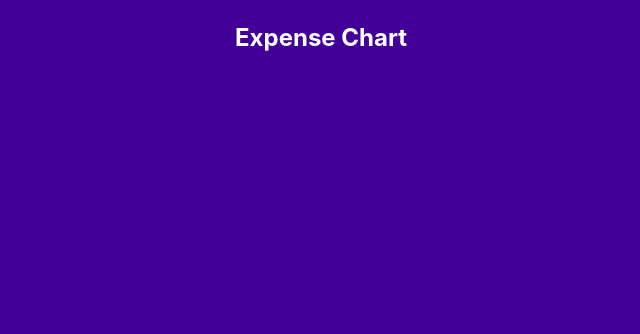
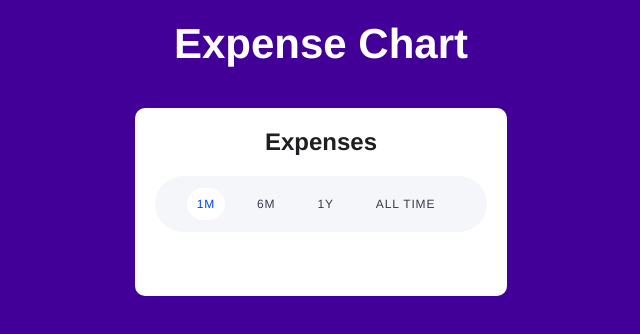
Before and after one commit to Springhawk27/expense-chart-react, a React (Vite) app: page / in a window 1280 px wide. Shown: the top 334 px of the page, without its empty margins (319-959 px from the left). Built offline with nearby package versions, Linux system fonts and the light colour scheme.

Commit message:
clickable options implemented

```diff
--- a/src/App.jsx
+++ b/src/App.jsx
@@ -1,10 +1,12 @@
 import "./App.scss";
+import ExpenseChart from "./components/ExpenseChart";
 // import ExpenseChart from "./ExpenseChart";
 
 function App() {
   return (
     <div className="app">
       <h1>Expense Chart</h1>
+      <ExpenseChart></ExpenseChart>
     </div>
   );
 }
--- a/src/App.scss
+++ b/src/App.scss
@@ -6,12 +6,19 @@ $primary-color: #430099;
   margin: 0;
   padding: 0;
   display: flex;
-  justify-content: center;
+  flex-direction: column;
+  // justify-content: center;
+  align-items: center;
   padding-top: 20px;
 
   h1 {
     color: #fff;
-    font-size: 24px;
+    text-align: center;
+    font-family: Helvetica Neue;
+    font-size: 42px;
+    font-style: normal;
+    font-weight: 700;
+    line-height: normal;
     margin: 0;
   }
 }
--- /dev/null
+++ b/src/components/ExpenseChart.jsx
@@ -0,0 +1,66 @@
+import { useState } from "react";
+import "./ExpenseChart.scss";
+
+const ExpenseChart = () => {
+  const [selectedPeriod, setSelectedPeriod] = useState("1M");
+  const data = [
+    {
+      period: "1M",
+      personal: 150,
+      shopping: 90,
+      phone: 60,
+      other: 80,
+    },
+    {
+      period: "6M",
+      personal: 320,
+      shopping: 240,
+      phone: 255,
+      other: 298,
+    },
+    {
+      period: "1Y",
+      personal: 950,
+      shopping: 930,
+      phone: 738,
+      other: 490,
+    },
+    {
+      period: "ALL TIME",
+      personal: 1800,
+      shopping: 1420,
+      phone: 1265,
+      other: 1000,
+    },
+  ];
+
+  const selectedData = data.find((item) => item.period === selectedPeriod);
+
+  const handlePeriodChange = (period) => {
+    setSelectedPeriod(period);
+  };
+
+  return (
+    <div className="expense-chart">
+      <div className="card">
+        <h2>Expenses</h2>
+        <div className="options">
+          {["1M", "6M", "1Y", "ALL TIME"].map((period) => (
+            <span
+              key={period}
+              className={selectedPeriod === period ? "active" : ""}
+              onClick={() => handlePeriodChange(period)}
+            >
+              {period}
+            </span>
+          ))}
+        </div>
+        <div className="pie-chart">
+          <div className="total-expense">${selectedData.total || 0.0}</div>
+        </div>
+      </div>
+    </div>
+  );
+};
+
+export default ExpenseChart;
--- /dev/null
+++ b/src/components/ExpenseChart.scss
@@ -0,0 +1,65 @@
+$primary-color: #430099;
+$card-background: #ffffff;
+$options-color: #373b47;
+$neutral-black: #1f1f23;
+$active-color: #003eff;
+
+.expense-chart {
+  color: #fff;
+  text-align: center;
+  padding: 20px;
+
+  .header {
+    h1 {
+      margin: 0;
+    }
+  }
+
+  .card {
+    background-color: $card-background;
+    margin-top: 20px;
+    padding: 20px;
+    border-radius: 10px;
+
+    h2 {
+      margin-top: 0;
+      color: $neutral-black;
+      font-family: Helvetica Neue;
+      font-size: 24px;
+      font-style: normal;
+      font-weight: 700;
+      line-height: normal;
+    }
+
+    .options {
+      margin-bottom: 20px;
+      display: flex;
+      padding: 12px 32px;
+      align-items: center;
+      gap: 12px;
+      border-radius: 30px;
+      background: #f5f6fa;
+
+      color: $options-color;
+      font-family: Helvetica Neue;
+      font-size: 12px;
+      font-style: normal;
+      font-weight: 400;
+      line-height: 16px;
+      letter-spacing: 0.84px;
+      text-transform: uppercase;
+
+      span {
+        cursor: pointer;
+        margin-right: 10px;
+        padding: 8px 10px;
+
+        &.active {
+          color: $active-color;
+          background: white;
+          border-radius: 30px;
+        }
+      }
+    }
+  }
+}
```
